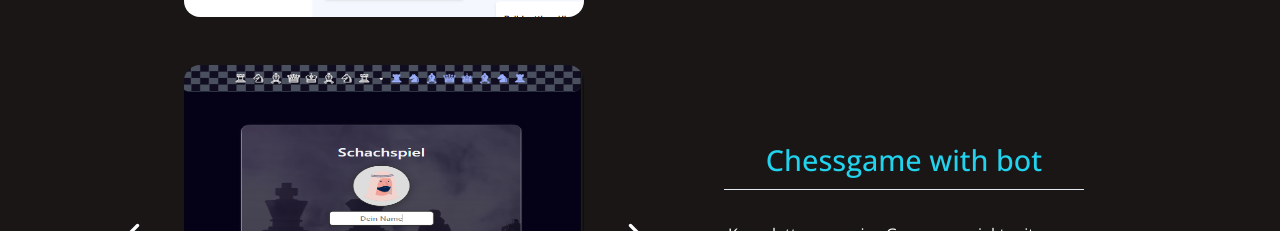
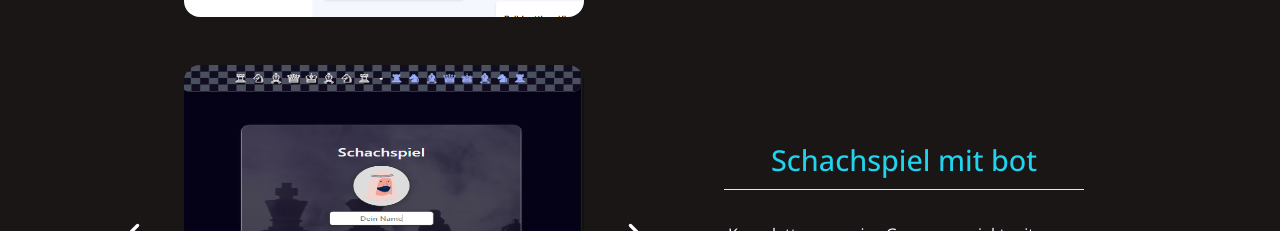
Before and after one commit to bahmady90/Portfolio, a React (Vite) app: page / in a window 1280 px wide. Shown: the part 1553-1784 px from the top of the page. Built offline with nearby package versions, Linux system fonts and the light colour scheme; what tailwindcss-animated would draw is missing.

Commit message:
title von SchachSlide geändert

```diff
--- a/src/components/slides/ChessSlide.tsx
+++ b/src/components/slides/ChessSlide.tsx
@@ -34,7 +34,7 @@ export default function ChessSlide() {
       </h1>
       <Carousel images={myMoodleImages} />
       <ProjectDescription
-        title="Chessgame with bot"
+        title="Schachspiel mit bot"
         descriptionOne={chessDescription}
         descriptionTwo="Erstellt mit Tailwind, Typescript, React"
         href="https://github.com/bahmady90/chess"
```
